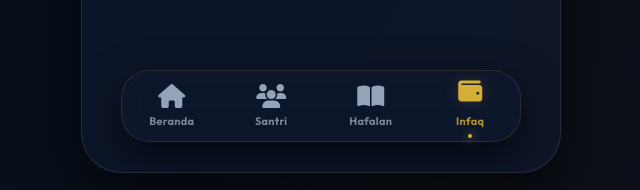
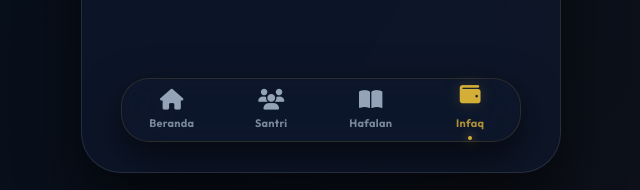
Before and after one commit to develzy/al-munawwaroh, a Next.js app: page /keuangan in a window 1280 px wide. Shown: the part 647-837 px from the top of the page, without its empty margins (319-959 px from the left). Built offline with nearby package versions, Linux system fonts and the light colour scheme.

Commit message:
Fix: Bottom nav always fixed and reduced size for mobile

```diff
--- a/src/components/BottomNav.module.css
+++ b/src/components/BottomNav.module.css
@@ -5,7 +5,7 @@
     right: 24px;
     max-width: 400px;
     margin: 0 auto;
-    height: 72px;
+    height: 64px;
     background: rgba(15, 23, 42, 0.7);
     backdrop-filter: blur(30px) saturate(180%);
     border: 1px solid var(--glass-border);
@@ -30,7 +30,7 @@
 }
 
 .navItem i {
-    font-size: 1.5rem;
+    font-size: 1.3rem;
     transition: transform 0.3s cubic-bezier(0.175, 0.885, 0.32, 1.275);
 }
 
@@ -60,10 +60,3 @@
     border-radius: 50%;
     box-shadow: 0 0 10px var(--accent);
 }
-
-@media (min-width: 481px) {
-    .bottomNav {
-        position: absolute;
-        bottom: 30px;
-    }
-}
```
